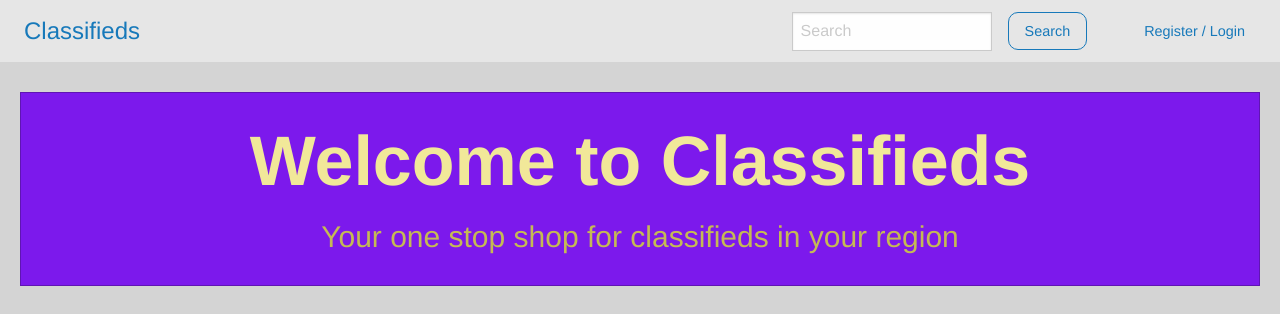
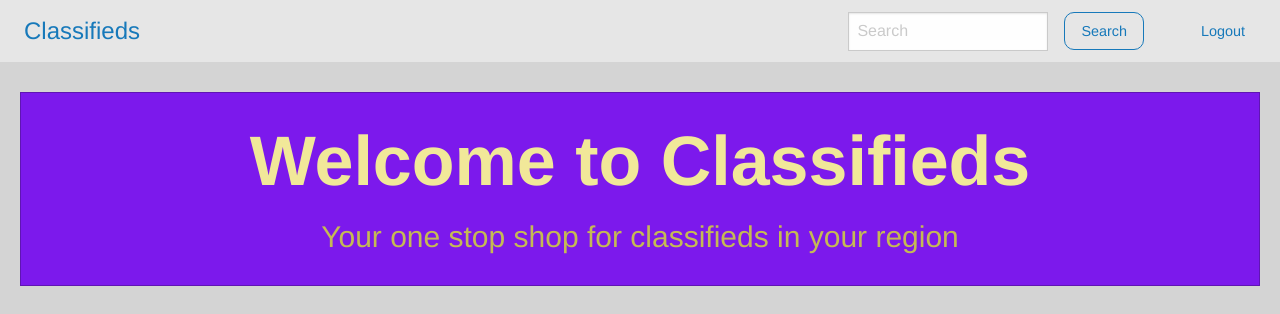
Before and after one commit to ShivamDh/Python-Projects, a Flask app: page / in a window 1280 px wide. Shown: the top 314 px of the page. Run offline with Flask 2, Linux system fonts and the light colour scheme; the visitor is signed in with stand-in values (Sample User, id 1); some libraries are stand-ins or nearby versions.

Commit message:
Change layout according to sign in details, new styling

```diff
--- a/classified_advertiser/static/css/styles.css
+++ b/classified_advertiser/static/css/styles.css
@@ -42,6 +42,16 @@ a.signin-link {
 }
 
 .button.clear.sign-in-button:hover, .button.clear.sign-in-button:focus {
+  background-color: #a9c5d8;
+}
+
+.button.sign-out-button {
+	margin-left: 30px;
+	margin-right: 10px;
+	border-radius: 10px;
+}
+
+.button.clear.sign-out-button:hover, .button.clear.sign-out-button:focus {
   background-color: #a9c5d8;
 }
 
--- a/classified_advertiser/templates/layout.html
+++ b/classified_advertiser/templates/layout.html
@@ -31,6 +31,15 @@
 							Search
 						</button>
 					</li>
+					{% if session.logged_in %}
+						<li>
+							<a class="signin-link" href="/logout">
+								<button type="button" class="button clear sign-out-button">
+									Logout
+								</button>
+							</a>
+						</li>
+					{% else %}
 						<li>
 							<a class="signin-link" href="/login">
 								<button type="button" class="button clear sign-in-button">
@@ -38,6 +47,7 @@
 								</button>
 							</a>
 						</li>
+					{% endif %}
 				</ul>
 			</div>
 		</div>
```
Lines whose indentation alone changed are shown as unchanged.
